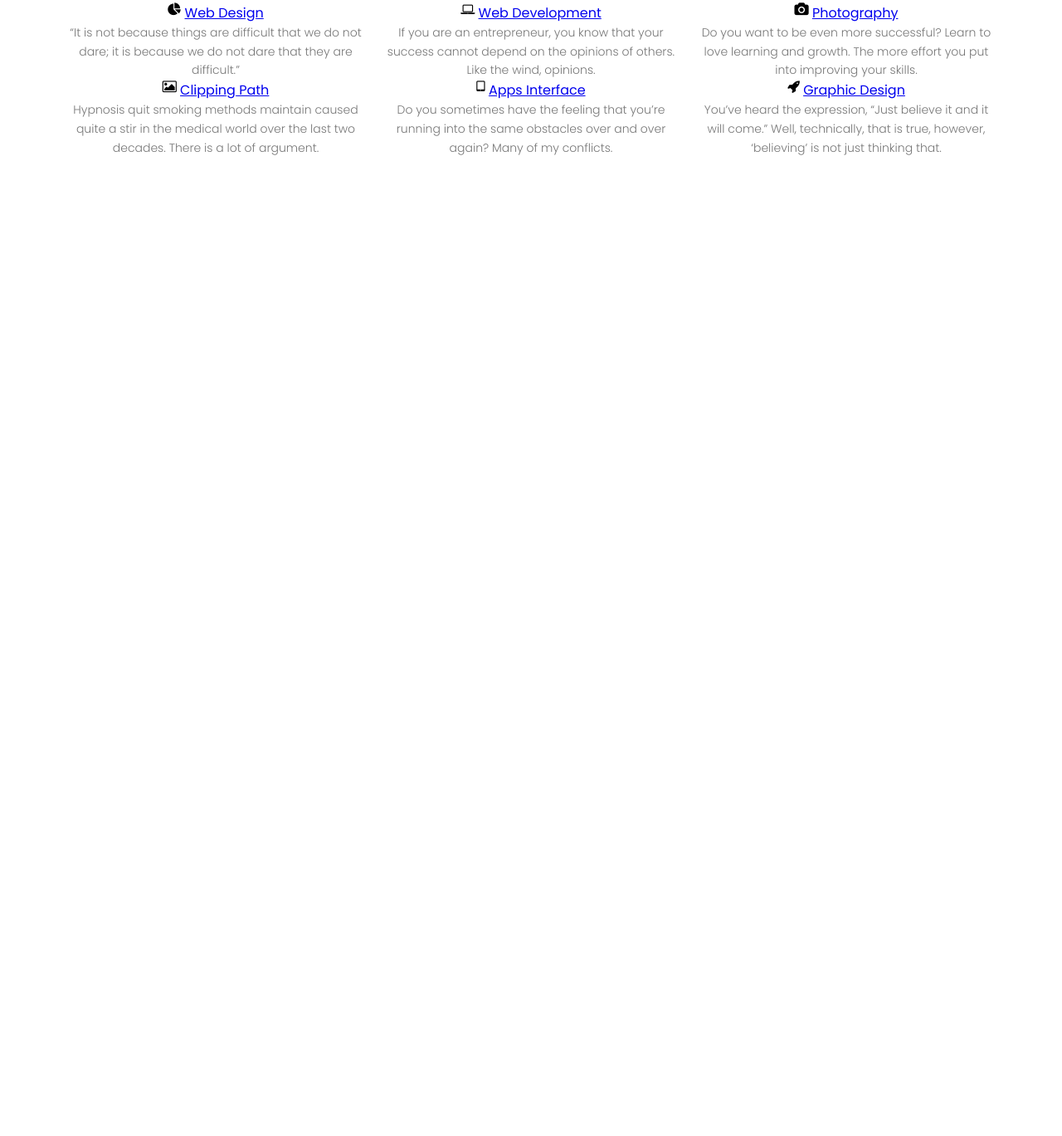
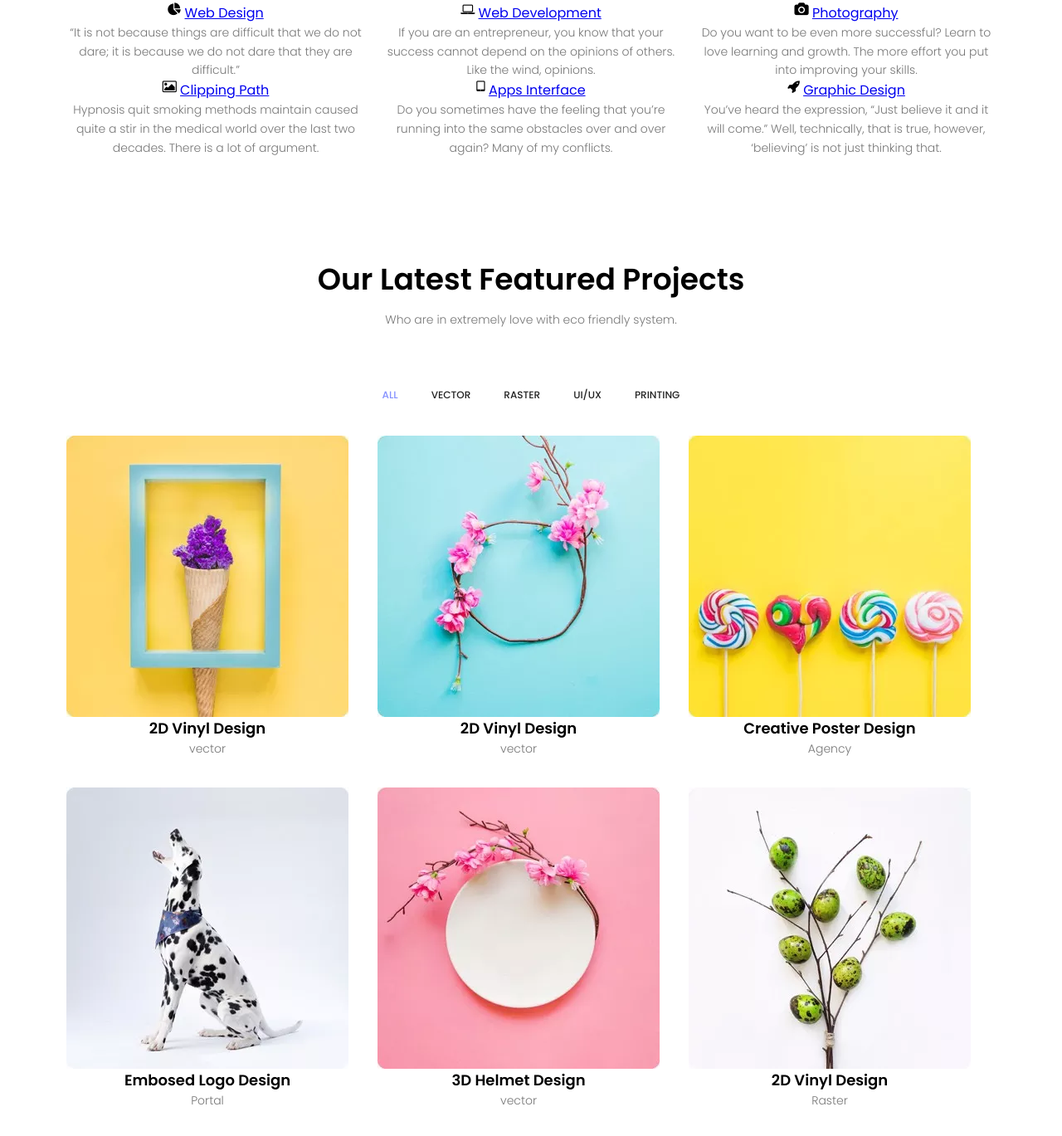
Before and after one commit to front-end-by-rimantas/32-grupe-portfolio-personal, a website: page index.html in a window 1280 px wide. Shown: the part 1480-2849 px from the top of the page at 83% size. Before the commit the page ends 1729 px from the top, so only its background shows below. Drawn offline with Linux system fonts and the light colour scheme.

Commit message:
Projects HTML skeleton

```diff
--- a/css/components/button.css
+++ b/css/components/button.css
@@ -7,7 +7,6 @@
     color: var(--primary-color);
     border: 1px solid var(--background-gradient);
     cursor: pointer;
-    transition: all 0.3s;
 }
 
 .btn:hover {
--- a/css/pages/home.css
+++ b/css/pages/home.css
@@ -63,6 +63,52 @@
 /* stats end */
 
 /* our latest featured projects start */
+.projects {
+    padding-bottom: 70px;
+}
+.our-projects {
+    font-size: 36px;
+    font-weight: 600;
+    margin-bottom: 10px;
+}
+.projects-nav {
+    display: flex;
+    flex-direction: row;
+    justify-content: center;
+    gap: 40px;
+}
+.projects-nav > a {
+    font-size: 12px;
+    font-weight: 500;
+    text-decoration: none;
+    margin-bottom: 40px;
+    text-decoration: none;
+    color: var(--dark-text);
+}
+.projects-nav > a.active {
+    color: var(--active);
+}
+.portfolio {
+    display: flex;
+    flex-direction: row;
+    flex-wrap: wrap;
+    justify-content: flex-start;
+    gap: 35px;
+}
+.one-portfolio {
+    display: flex;
+    flex-direction: column;
+    align-items: center;
+    justify-content: flex-start;
+}
+.img-name {
+    font-size: 18px;
+    font-weight: 600;
+}
+.one-portfolio > img {
+    width: 100%;
+}
+
 /* our latest featured projects end */
 
 /* clients feedback start */
--- a/index.html
+++ b/index.html
@@ -97,6 +97,55 @@
     <!-- stats me end -->
 
     <!-- featured projects start -->
+    <section class="container">
+        <div class="row">
+            <div class="projects">
+                <p class="our-projects center">Our Latest Featured Projects</p>
+                <p class="main-text projects-text center">Who are in extremely love with eco friendly system.</p>
+            </div>
+            <nav>
+                <div class="center uppercase projects-nav">
+                    <a href="#" class="active">All</a>
+                    <a href="#">Vector</a>
+                    <a href="#">Raster</a>
+                    <a href="#">Ui/Ux</a>
+                    <a href="#">Printing</a>
+                </div>
+            </nav>
+            <div class="col-12 portfolio">
+                <div class="one-portfolio center">
+                    <img src="./img/flowers-yellow-background.webp" alt="Vinyl" class="img">
+                    <p class="center img-name">2D Vinyl Design</p>
+                    <p class="main-text">vector</p>
+                </div>
+                <div class="one-portfolio center">
+                    <img src="./img/flower-blue-background.webp" alt="Vinyl2" class="img">
+                    <p class="img-name">2D Vinyl Design</p>
+                    <p class="main-text">vector</p>
+                </div>
+                <div class="one-portfolio center">
+                    <img src="./img/lollipop.webp" alt="Poster" class="img">
+                    <p class="img-name">Creative Poster Design</p>
+                    <p class="main-text">Agency</p>
+                </div>
+                <div class="one-portfolio center">
+                    <img src="./img/dog.webp" alt="Embosed" class="img">
+                    <p class="img-name">Embosed Logo Design</p>
+                    <p class="main-text">Portal</p>
+                </div>
+                <div class="one-portfolio center">
+                    <img src="./img/flowers-pink-background.webp" alt="Helmet" class="img">
+                    <p class="img-name">3D Helmet Design</p>
+                    <p class="main-text">vector</p>
+                </div>
+                <div class="one-portfolio center">
+                    <img src="./img/eggs.webp" alt="Vinyl3" class="img">
+                    <p class="img-name">2D Vinyl Design</p>
+                    <p class="main-text">Raster</p>
+                </div>
+            </div>
+        </div>
+    </section>
     <!-- featured projects end -->
 
     <!-- feedback start -->
```
